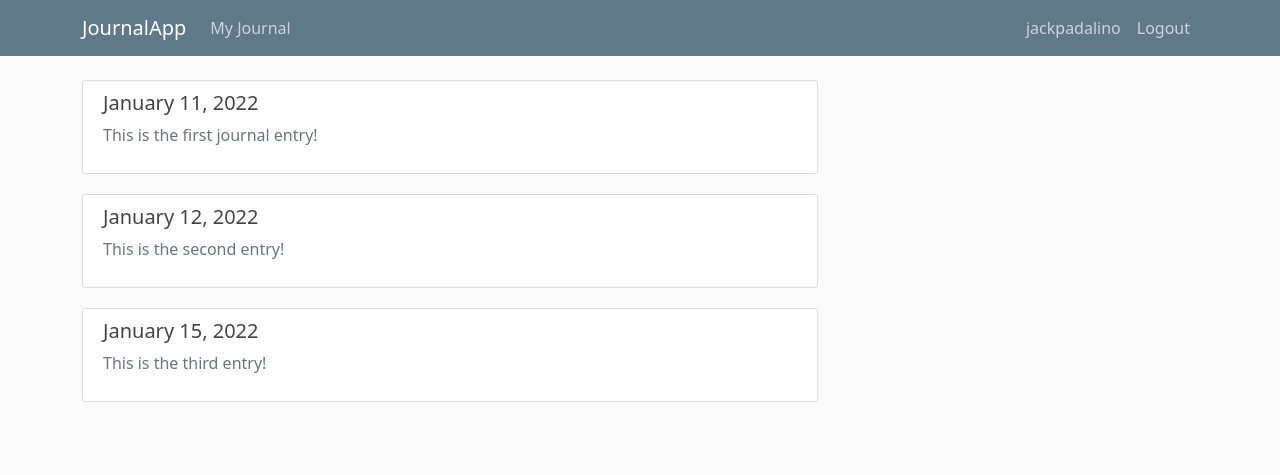
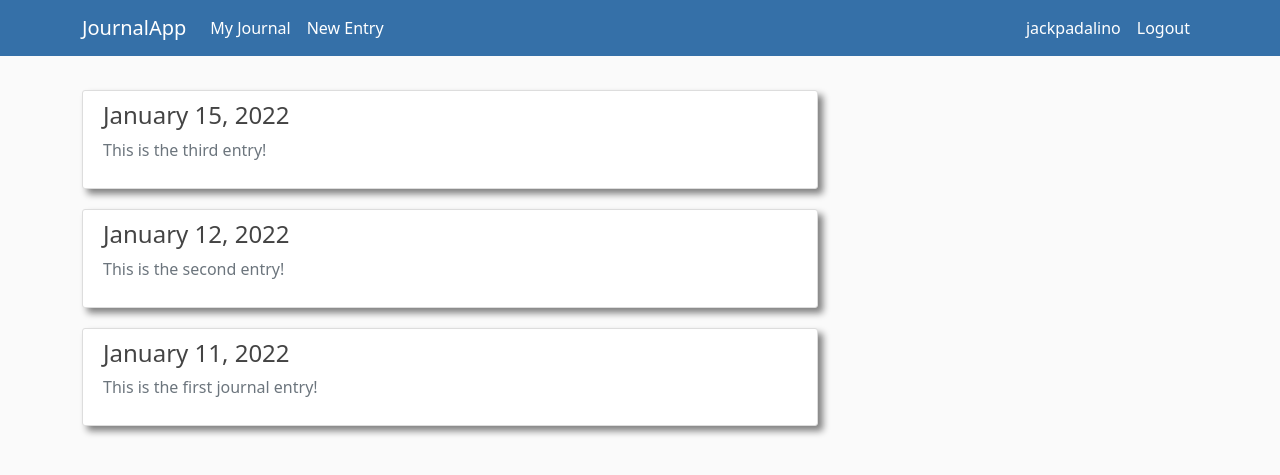
Before and after one commit to JackPadalino/JournalApp, a Django app: page /journal/ in a window 1280 px wide. Shown: the top 475 px of the page. Run offline with Django 4.2, Linux system fonts and the light colour scheme; a user stored in the database is signed in; data comes from the database, SQL or seed files in the repository; both versions use the stored data as it was after the commit.

Commit message:
Added entry detail view
Users can see details for individual journal entries by clicking on the date of the entry

```diff
--- a/journal/static/journal/main.css
+++ b/journal/static/journal/main.css
@@ -12,12 +12,16 @@ body {
     margin: 0;
   }
 
-  .bg-steel {
+  /*.bg-steel {
     background-color: #5f788a;
+  }*/
+
+  .main-navigation-bar {
+    background-color: rgb(53, 112, 168);
   }
 
   .site-header .navbar-nav .nav-link {
-    color: #cbd5db;
+    color: #ffffff;
   }
 
   .site-header .navbar-nav .nav-link:hover {
@@ -34,6 +38,8 @@ body {
     border: 1px solid #dddddd;
     border-radius: 3px;
     margin-bottom: 20px;
+    margin-top: 10px;
+    box-shadow: 5px 5px 7px grey;
   }
 
   .article-title {
@@ -84,3 +90,7 @@ body {
   .account-heading {
     font-size: 2.5rem;
   }
+
+  .new-entry{
+    margin-bottom:20px;
+  }
--- a/journal/templates/journal/base.html
+++ b/journal/templates/journal/base.html
@@ -21,7 +21,7 @@
 
 <body>
     <header class="site-header">
-        <nav class="navbar navbar-expand-md navbar-dark bg-steel fixed-top">
+        <nav class="navbar navbar-expand-md navbar-dark main-navigation-bar fixed-top">
             <div class="container">
                 <a class="navbar-brand mr-4" href="{% url 'journalhome' %}">JournalApp</a>
                 <button class="navbar-toggler" type="button" data-toggle="collapse" data-target="#navbarToggle" aria-controls="navbarToggle" aria-expanded="false" aria-label="Toggle navigation">
@@ -31,6 +31,7 @@
                     <div class="navbar-nav mr-auto">
                         {% if user.is_authenticated %}
                             <a class="nav-item nav-link" href="{% url 'journal' %}">My Journal</a>
+                            <a class="nav-item nav-link" href="{% url 'new-entry' %}">New Entry</a>
                         {% else %}
                             <span></span>
                         {% endif %}
@@ -61,8 +62,12 @@
                         </div>
                     {% endfor %}
                 {% endif %}
-                {% block content %}{% endblock %}
+
+                {% block content %}
+                <!--other html templates being passed in here!-->
+                {% endblock %}
             </div>
+
             <!--
             <div class="col-md-4">
                 <div class="content-section">
@@ -79,7 +84,10 @@
             </div>
             -->
         </div>
+
+
     </main>
+
 
     <!-- Optional JavaScript; choose one of the two! -->
 
--- a/journal/templates/journal/home.html
+++ b/journal/templates/journal/home.html
@@ -1,4 +1,4 @@
 {% extends 'journal/base.html' %}
 {% block content %}
-    <h1>Hey {{ user.username }}! Welcome to JournalApp!</h1>
+    <h2>Hey there! Welcome to JournalApp!</h2>
 {% endblock content %}
--- a/journal/templates/journal/journal.html
+++ b/journal/templates/journal/journal.html
@@ -1,13 +1,17 @@
 {% extends "journal/base.html" %}
 {% block content %}
+{% if entries %}
     {% for entry in entries %}
             <div class="content-section">
                 <div class="media">
                     <div class="media-body">
-                    <h5>{{ entry.date_posted|date:"F d, Y" }}</h5>
+                        <h4><a class="article-title" href="{% url 'entry-details' entry.id %}">{{ entry.date_posted|date:"F j, Y" }}</a></h4>
                         <p class="text-secondary">{{ entry.content }}</p>
                     </div>
                 </div>
             </div>
     {% endfor %}
+{% else %}
+    <h2>You don't have any entries yet!</h2>
+{% endif %}
 {% endblock content %}
--- a/journal/templates/journal/newentry.html
+++ b/journal/templates/journal/newentry.html
@@ -1,4 +1,4 @@
 {% extends 'journal/base.html' %}
 {% block content %}
-    <h1>Add new entry</h1>
+    <h2>New Entry</h2>
 {% endblock content %}
--- a/journal/urls.py
+++ b/journal/urls.py
@@ -1,7 +1,11 @@
 from django.urls import path
 from journal import views
+from .views import EntryDetailView, EntryListView
 
 urlpatterns = [
     path('', views.journalhome,name='journalhome'),
-    path('journal/', views.journal,name='journal'),
+    path('journal/', EntryListView.as_view(),name='journal'),
+    path('entry/<int:pk>',EntryDetailView.as_view(),name='entry-details'),
+    path('newentry/',views.new_entry,name='new-entry'),
+    #path('journal/', views.journal,name='journal'),
 ]
--- a/journal/views.py
+++ b/journal/views.py
@@ -1,7 +1,9 @@
+#from typing_extensions import Required
 from django.shortcuts import render
-from django.contrib.auth.decorators import login_required
 from django.contrib.auth.models import User
 from .models import Entry
+from django.views.generic import ListView,DetailView,CreateView
+from django.contrib.auth.decorators import login_required
 
 # Create your views here.
 def journalhome(request):
@@ -10,13 +12,37 @@ def journalhome(request):
     }
     return render(request,'journal/home.html',context)
 
+'''
 @login_required
 # in this view we are getting the current authenticated user, then filtering for entries made only by that user
 def journal(request):
     user = request.user
+    #entries = Entry.objects.all()
+    entries = Entry.objects.filter(author=user)
+    entries = entries.order_by('-date_posted')
     context = {
         'title':'My Journal',
-        #'entries':Entry.objects.all(),
-        'entries':Entry.objects.filter(author=user)
+        'entries':entries
     }
     return render(request,'journal/journal.html',context)
+'''
+
+@login_required
+def new_entry(request):
+    context = {
+        'title':'New Entry'
+    }
+    return render(request,'journal/newentry.html',context)
+
+# here we are going to make a 'class view' that will render a page that allows user to CRUD posts
+class EntryListView(ListView):
+    def get_queryset(self):
+        entries = Entry.objects.filter(author=self.request.user)
+        entries = entries.order_by('-date_posted')
+        return entries
+    template_name = 'journal/journal.html'
+    context_object_name = 'entries'
+
+class EntryDetailView(DetailView):
+    model = Entry
+    template_name ='journal/entry.html'
--- a/users/models.py
+++ b/users/models.py
@@ -10,8 +10,8 @@ class Profile(models.Model):
     def __str__(self):
         return f'{self.user.username}'
 
-    def save(self):
-        super().save()
+    def save(self, *args, **kwargs):
+        super(Profile, self).save(*args, **kwargs)
         img = Image.open(self.image.path)
         if img.height > 300 or img.width > 300:
             output_size = (300,300)
```
Also changed, not shown: journal/templates/journal/entries.html (+1 -10 lines), journal/templates/journal/entry.html (added, +11 -0 lines), users/views.py (+5 -4 lines), db.sqlite3. Lines whose indentation alone changed are shown as unchanged.
